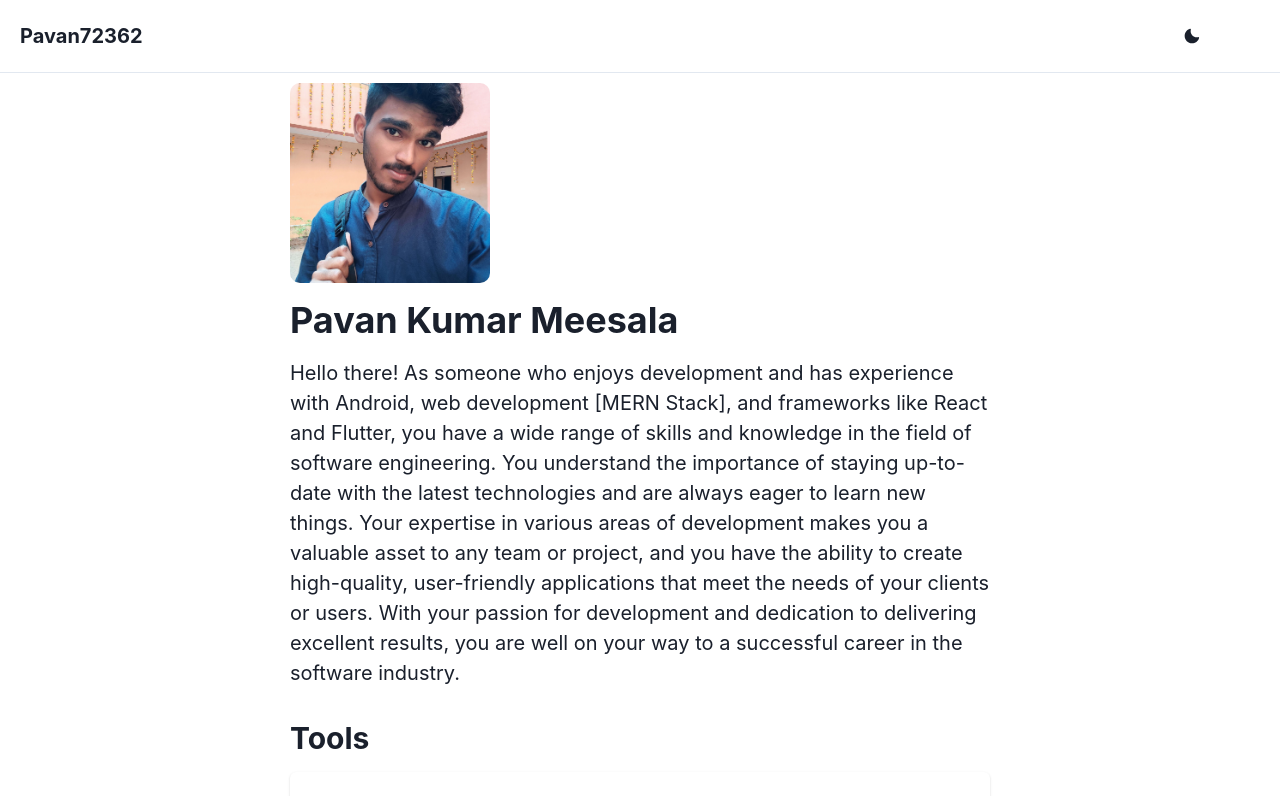
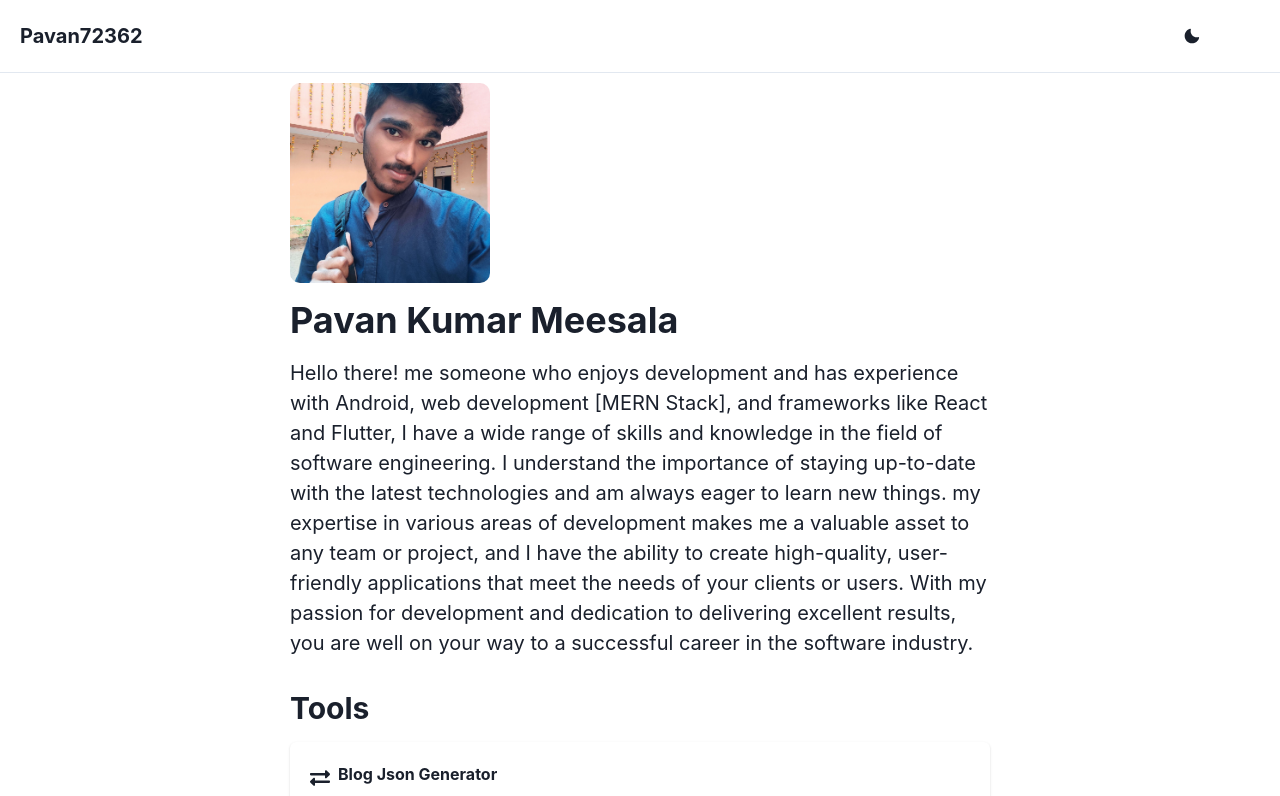
Before and after one commit to pavan6476252/pavan6476252.github.io, a React (Create React App) app: page / in a window 1280 px wide. Shown: the top 796 px of the page. Built offline with nearby package versions, Linux system fonts and the light colour scheme.

Commit message:
modified about

```diff
--- a/src/pages/Home/index.js
+++ b/src/pages/Home/index.js
@@ -26,7 +26,7 @@ const projects = [
   'https://github.com/pavan6476252/movies_react',
 ];
 const myIntro =
-  'Hello there! As someone who enjoys development and has experience with Android, web development [MERN Stack], and frameworks like React and Flutter, you have a wide range of skills and knowledge in the field of software engineering. You understand the importance of staying up-to-date with the latest technologies and are always eager to learn new things. Your expertise in various areas of development makes you a valuable asset to any team or project, and you have the ability to create high-quality, user-friendly applications that meet the needs of your clients or users. With your passion for development and dedication to delivering excellent results, you are well on your way to a successful career in the software industry.';
+ 'Hello there! me someone who enjoys development and has experience with Android, web development [MERN Stack], and frameworks like React and Flutter, I have a wide range of skills and knowledge in the field of software engineering. I understand the importance of staying up-to-date with the latest technologies and am always eager to learn new things. my expertise in various areas of development makes me a valuable asset to any team or project, and I have the ability to create high-quality, user-friendly applications that meet the needs of your clients or users. With my passion for development and dedication to delivering excellent results, you are well on your way to a successful career in the software industry.';
 
 function HomePage() {
   return (
```
